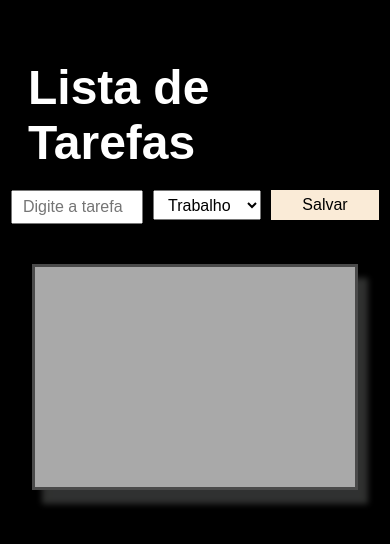
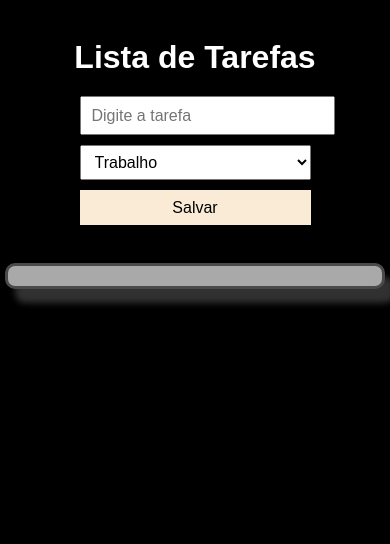
Before and after one commit to DanielMaori43/Tarefas, a website: page index.html in a window 390 px wide. Drawn offline with Linux system fonts and the light colour scheme; no server answers.

Commit message:
Update index.html

```diff
--- a/index.html
+++ b/index.html
@@ -18,17 +18,20 @@
   h1 {
     font-size: 48px;
     margin-bottom: 20px;
+    text-align: center;
   }
 
   .alinhar {
     display: flex;
+    flex-wrap: wrap;
     gap: 10px;
     margin-bottom: 20px;
+    justify-content: center;
   }
 
   input, select, button {
-      width: 108px;
-      height: 30px;
+    width: 120px;
+    height: 35px;
     font-size: 16px;
     padding: 0 10px;
   }
@@ -49,37 +52,42 @@
     background-color: darkgray;
     color: black;
     padding: 10px;
-      width: 300px;
-      height: 200px;
+    width: 100%;
+    max-width: 400px;
+    height: auto;
+    max-height: 400px;
     overflow-y: auto;
     box-shadow: 10px 14px 6px rgba(241, 243, 242, 0.2);
     border: solid 3px rgb(74, 74, 74);
-      font-size: 20px;
+    font-size: 18px;
+    border-radius: 10px;
   }
 
   li {
     display: flex;
-      justify-content: space-between;
-      align-items: center;
-      margin-bottom: 8px;
     flex-direction: column;
-      align-items: flex-start;
-    }
-
-    span {
-      flex-grow: 1;
-      margin-left: 8px;
+    margin-bottom: 12px;
+    background: #eee;
+    padding: 10px;
+    border-radius: 8px;
   }
 
   .tarefa-topo {
     display: flex;
     justify-content: space-between;
     width: 100%;
+    margin-bottom: 6px;
+  }
+
+  span {
+    margin-left: 4px;
+    word-break: break-word;
   }
 
   small {
     font-size: 12px;
     color: #444;
+    margin-top: 4px;
   }
 
   #alerta {
@@ -101,7 +109,38 @@
     from { opacity: 0; top: 10px; }
     to { opacity: 1; top: 20px; }
   }
+
+  /* Responsividade */
+  @media (max-width: 500px) {
+    body {
+      padding: 10px;
+    }
+
+    h1 {
+      font-size: 32px;
+    }
+
+    input, select, button {
+      width: 100%;
+    }
+
+    .alinhar {
+      flex-direction: column;
+      align-items: stretch;
+    }
+
+    ol {
+      width: 100%;
+    }
+
+    .tarefa-topo {
+      flex-direction: column;
+      align-items: flex-start;
+      gap: 5px;
+    }
+  }
 </style>
+
 </head>
 <body>
 
```
Lines whose indentation alone changed are shown as unchanged.
